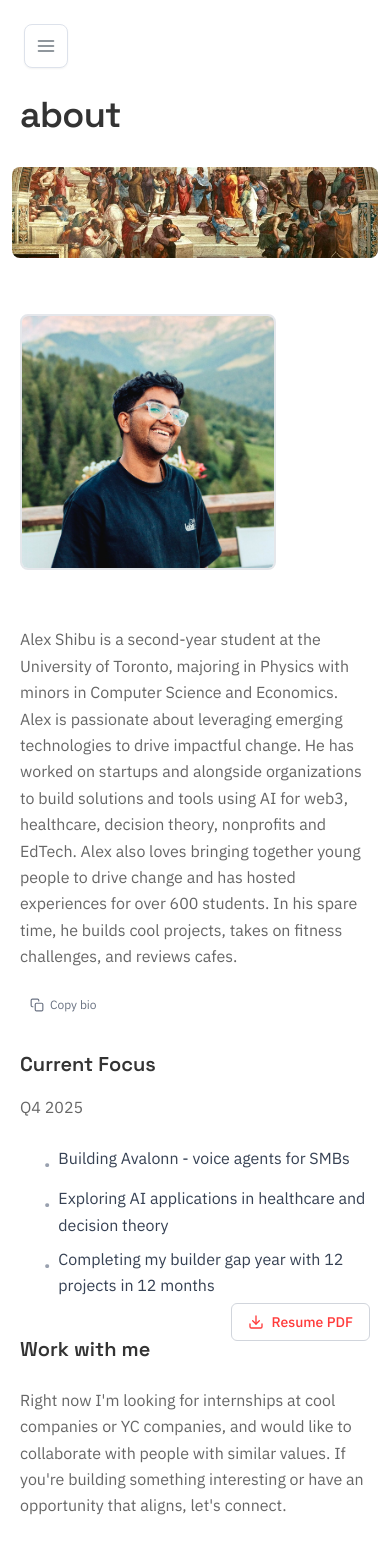
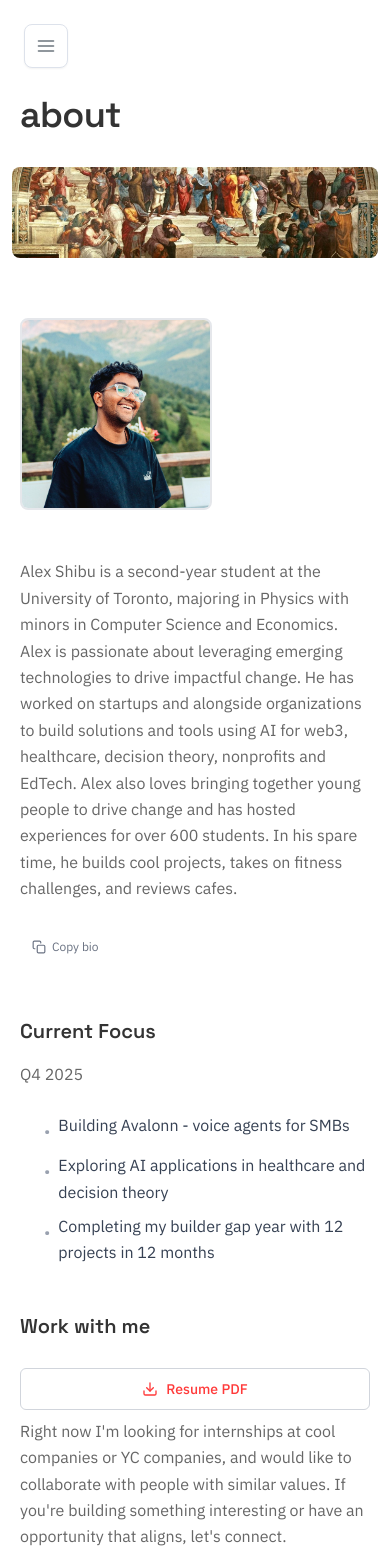
Before and after one commit to alexshibu1/alexshibu.com, a Next.js app: page /about in a window 390 px wide. Shown: the top 1568 px of the page. Built offline with nearby package versions, Linux system fonts and the light colour scheme.

Commit message:
mobile optimal about page

```diff
--- a/app/about/page.tsx
+++ b/app/about/page.tsx
@@ -21,19 +21,22 @@ export default function AboutPage() {
       </h1>
 
       {/* Banner Image */}
-      <div className="mb-2 -mx-2 sm:-mx-0" style={{ marginTop: "-0.5rem" }}>
+      <div
+        className="mb-3 sm:mb-2 -mx-2 sm:-mx-0"
+        style={{ marginTop: "-0.5rem" }}
+      >
         <Image
           src="/images/about/banner.jpeg"
           alt="Banner"
           width={1200}
           height={400}
-          className="w-full h-auto rounded-lg object-cover"
+          className="w-full h-auto rounded-lg sm:rounded-lg object-cover"
           priority
         />
       </div>
 
       {/* Profile Section */}
-      <div className="flex flex-col sm:flex-row gap-6 mb-4">
+      <div className="flex flex-col sm:flex-row gap-4 sm:gap-6 mb-4">
         {/* Profile Picture */}
         <div className="flex-shrink-0" style={{ marginTop: "-1rem" }}>
           <Image
@@ -41,7 +44,7 @@ export default function AboutPage() {
             alt="Alex Shibu"
             width={280}
             height={280}
-            className="w-64 h-64 sm:w-72 sm:h-72 rounded-full object-cover border-2 border-gray-200"
+            className="w-48 h-48 sm:w-64 sm:h-64 md:w-72 md:h-72 rounded-full object-cover border-2 border-gray-200 mx-auto sm:mx-0"
             priority
           />
         </div>
@@ -52,7 +55,7 @@ export default function AboutPage() {
             <p className="text-gray-700 leading-relaxed mb-2">{bio}</p>
             <button
               onClick={copyBio}
-              className="inline-flex items-center gap-1.5 px-2.5 py-1 text-xs text-gray-500 hover:text-gray-700 transition-colors"
+              className="inline-flex items-center gap-1.5 px-3 py-2 text-xs text-gray-500 hover:text-gray-700 transition-colors touch-target"
               title="Copy bio"
             >
               {copied ? (
@@ -102,7 +105,10 @@ export default function AboutPage() {
       </div>
 
       {/* Current Focus */}
-      <section style={{ marginTop: "-2rem", marginBottom: "-20px" }}>
+      <section
+        className="about-current-focus"
+        style={{ marginTop: "-2rem", marginBottom: "-20px" }}
+      >
         <h2 className="text-xl font-semibold mb-1 text-gray-900">
           Current Focus
         </h2>
@@ -131,13 +137,13 @@ export default function AboutPage() {
 
       {/* Work with me */}
       <section>
-        <div className="flex items-start justify-between gap-4 mb-2">
+        <div className="flex flex-col sm:flex-row sm:items-start sm:justify-between gap-3 sm:gap-4 mb-2">
           <h2 className="text-xl font-semibold text-gray-900">Work with me</h2>
           <a
             href="/resume/AlexShibu_2025_General.pdf"
             target="_blank"
             rel="noopener noreferrer"
-            className="inline-flex items-center gap-2 px-4 py-2 text-sm font-medium text-gray-700 hover:text-gray-900 border border-gray-300 rounded-md hover:bg-gray-50 transition-colors flex-shrink-0"
+            className="inline-flex items-center justify-center gap-2 px-4 py-2.5 text-sm font-medium text-gray-700 hover:text-gray-900 border border-gray-300 rounded-md hover:bg-gray-50 transition-colors sm:flex-shrink-0 w-full sm:w-auto"
           >
             <svg
               width="16"
--- a/app/globals.css
+++ b/app/globals.css
@@ -715,6 +715,18 @@ body {
     padding-left: 0;
     width: 100%;
   }
+
+  /* About page mobile optimizations */
+  .about-current-focus {
+    margin-top: -1rem !important;
+    margin-bottom: -10px !important;
+  }
+
+  /* Touch-friendly targets */
+  .touch-target {
+    min-height: 44px;
+    min-width: 44px;
+  }
 }
 
 /* Responsive - Tablets and medium screens (431px - 800px) */
```
